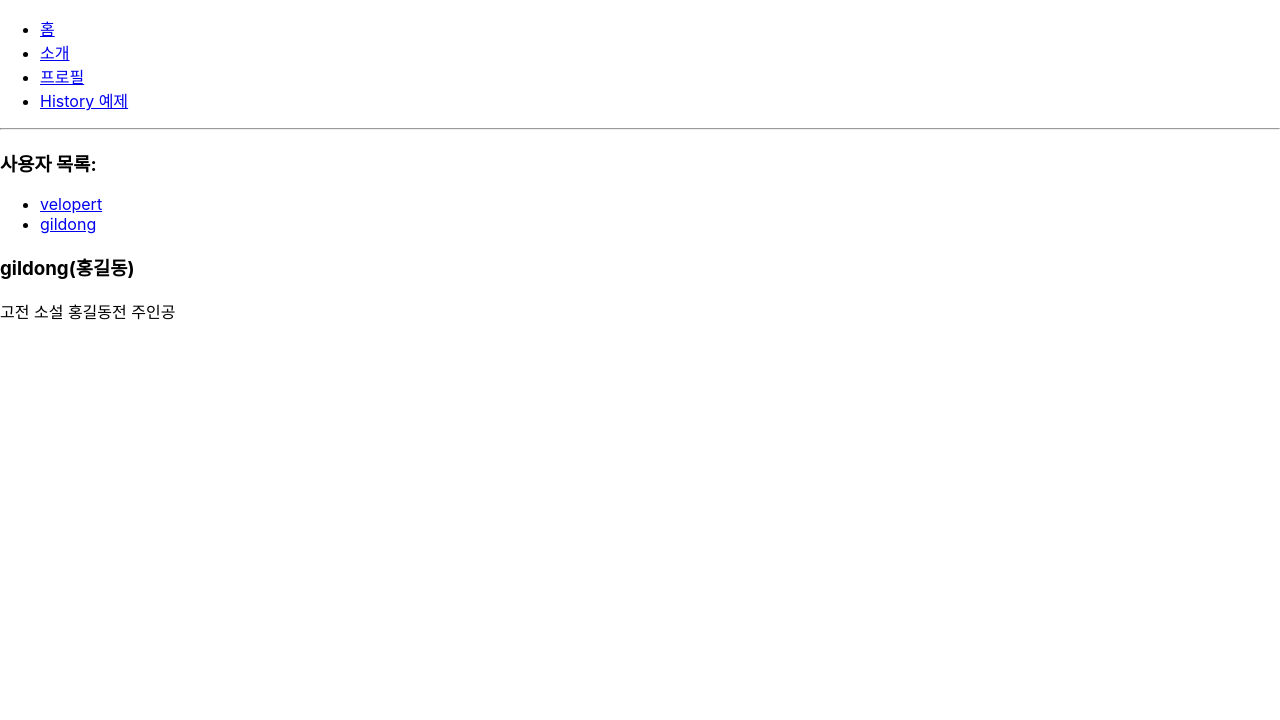
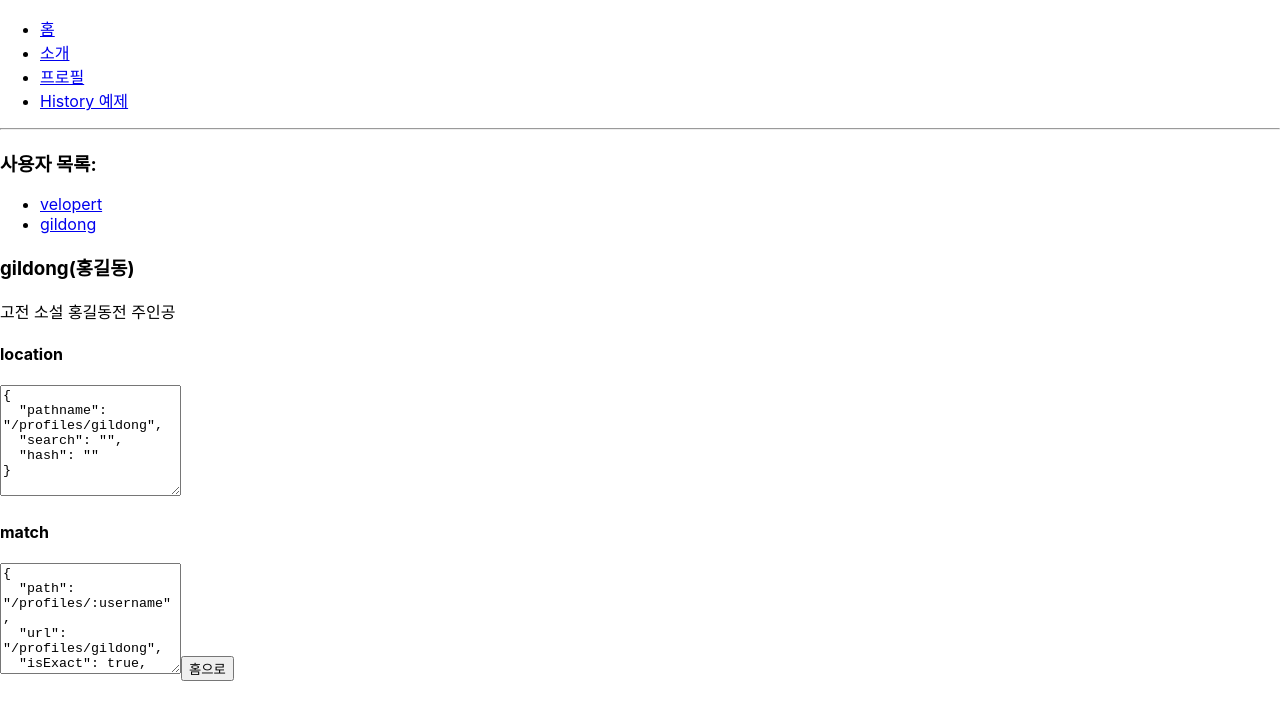
Before and after one commit to jeff-tbd/Start-React, a React (Create React App) app in the folder prac13_react_router/router-tutorial/: page /profiles/gildong in a window 1280 px wide. Shown: the top 720 px of the page. Built offline with nearby package versions, Linux system fonts and the light colour scheme.

Commit message:
withRouter 실습
withRouter 함수는 HoC로, 라우트로 사용된 컴포넌트가 아니여도 match, location, history 객체에 접근할 수 있다

```diff
--- a/prac13_react_router/router-tutorial/src/Profile.js
+++ b/prac13_react_router/router-tutorial/src/Profile.js
@@ -1,4 +1,5 @@
 import React from "react";
+import WithRouterSample from "./WithRouterSample";
 
 const data = {
   velopert: {
@@ -21,6 +22,7 @@
         {username}({profile.name})
       </h3>
       <p>{profile.description}</p>
+      <WithRouterSample />
     </div>
   );
 };
--- /dev/null
+++ b/prac13_react_router/router-tutorial/src/WithRouterSample.js
@@ -0,0 +1,24 @@
+import React from "react";
+import { withRouter } from "react-router-dom";
+
+const WithRouterSample = ({ location, match, history }) => {
+  return (
+    <div>
+      <h4>location</h4>
+      <textarea
+        value={JSON.stringify(location, null, 2)}
+        rows={7}
+        readOnly={true}
+      />
+      <h4>match</h4>
+      <textarea
+        value={JSON.stringify(match, null, 2)}
+        rows={7}
+        readOnly={true}
+      />
+      <button onClick={() => history.push("/")}>홈으로</button>
+    </div>
+  );
+};
+
+export default withRouter(WithRouterSample);
```
